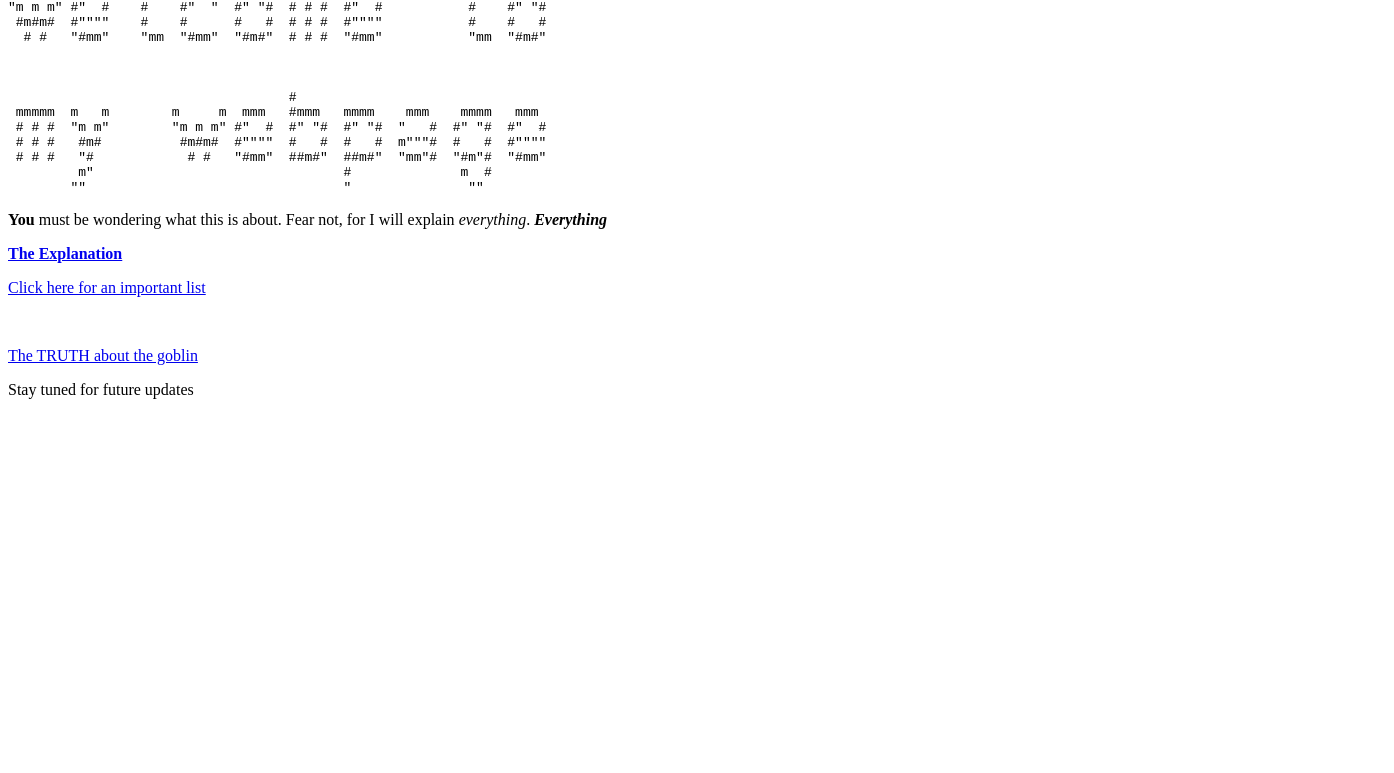
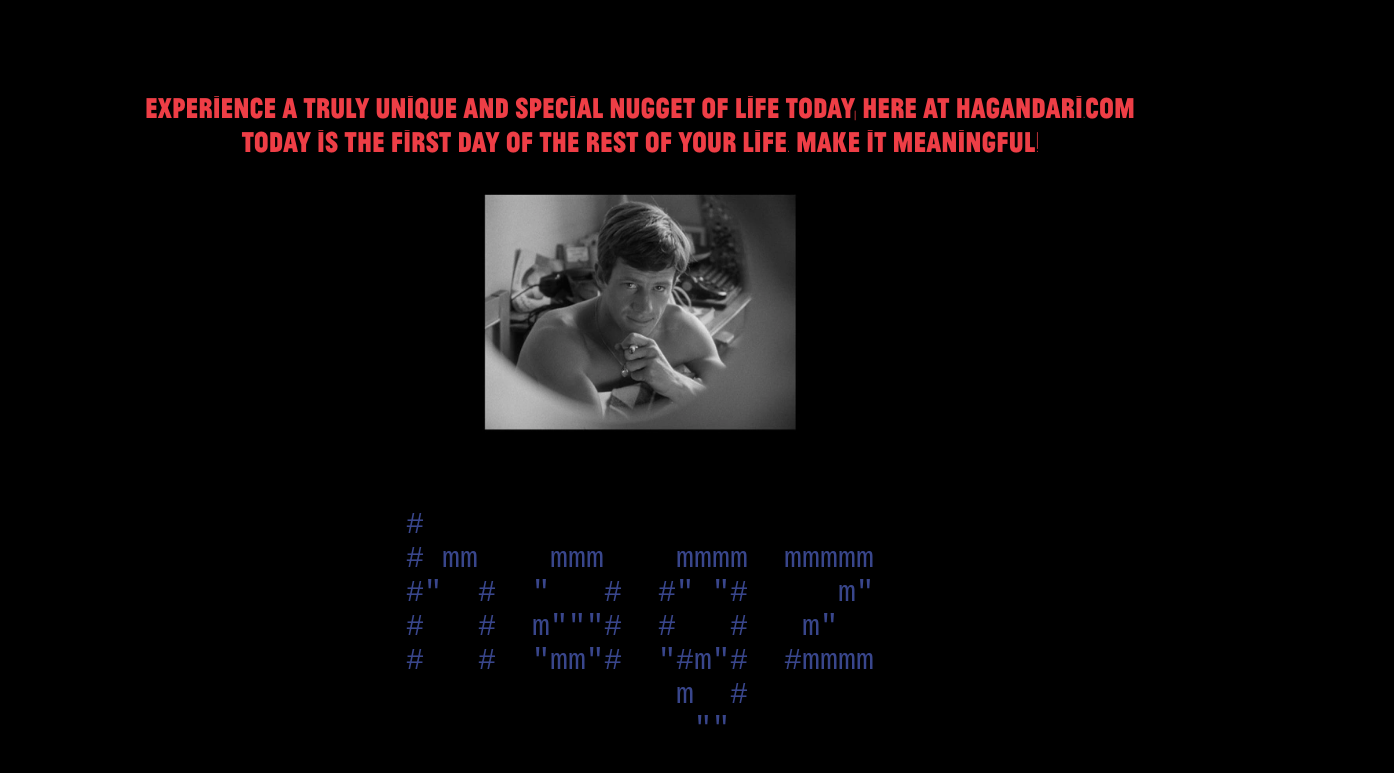
Before and after one commit to rohitbams/My-First-Website, a plain HTML site: page index.html in a window 1280 px wide. Shown: the part 280-1053 px from the top of the page, 1394 px wide, since content can reach past the window. Before the commit the page ends 800 px from the top, so only its background shows below. Drawn offline with Linux system fonts and the light colour scheme.

Commit message:
add new font, images, color, design

```diff
--- /dev/null
+++ b/css/style.css
@@ -0,0 +1,57 @@
+
+@font-face {
+	font-family: jlg-Bold;
+		src: url(jeanlucweb-bold.eot);
+		src: local(jeanlucweb-bold.eot),
+url("jeanlucweb-bold.woff")
+format("woff"), url("jeanlucweb-bold.otf") format("opentype"),
+url("jeanlucweb-bold#webfontup15foyj") format("svg");
+}
+
+@font-face {
+	font-family: jlg-Thin;
+		src: url(jeanlucweb-thin.eot);
+		src: local(jeanlucweb-thin.eot),
+url("jeanlucweb-thin.woff")
+format("woff"), url("jeanlucweb-thin.otf") format("opentype"),
+url("jeanlucweb-thin#webfontdsa4toug") format("svg");
+}
+
+
+#header,
+.blue {
+color: rgb(57,70,140);
+}
+
+#header {
+font-family: jlg-Bold;
+font-size: 150px;
+}
+
+body {
+text-align: center;
+background-color: black;
+color: rgb(238,62,70);
+font-family: jlg-Thin, verdana, sans-serif;
+font-size: 30px;
+}
+
+.red {
+color: rgb(238,62,70);
+}
+
+
+.white,
+.link {
+color: white;
+}
+
+.belmondo {
+object-position: 50%, 25%;
+height: 250px;
+width: auto;
+}
+
+.vcat {
+object-position: left 10px top 30px;
+}
--- /dev/null
+++ b/css/stylesheet.css
@@ -0,0 +1,23 @@
+@charset "UTF-8";
+
+
+/* @font-face declarations */
+
+@font-face {
+	font-family: 'JeanLucWeb-Bold';
+		src: url('jeanlucweb-bold.eot');
+		src: local('☺'), url("jeanlucweb-bold.woff") format("woff"), url("jeanlucweb-bold.otf") format("opentype"), url("jeanlucweb-bold#webfontup15foyj") format("svg");
+}
+
+@font-face {
+	font-family: 'JeanLucWeb-Thin';
+		src: url('jeanlucweb-bold.eot');
+		src: local('☺'), url("jeanlucweb-thin.woff") format("woff"), url("jeanlucweb-thin.otf") format("opentype"), url("jeanlucweb-thin#webfontdsa4toug") format("svg");
+}
+
+
+/*
+The Jean-Luc typeface was designed and made by Atelier Carvalho Bernau on the occasion of the 80th birthday of Jean-Luc Godard. It is available free of charge from http://www.carvalho-bernau.com/jlg/
+
+Jean-Luc typeface Copyright (c) 2010 Atelier Carvalho Bernau
+*/
--- a/index.html
+++ b/index.html
@@ -3,14 +3,17 @@
 <head>
 <meta charset="utf-8">
 <title>My First Website!</title>
+<link rel="stylesheet" href="./css/style.css">
 </head>
 
 <body>
-<h1>Welcome, hagz.</h1>
-<p>This is the first day of the rest of your life. make sure you make it
-meaningful!</p>
+<h1 id="header">Welcome, hagz.</h1>
+<p>Experience a truly unique and special nugget of life today, here at hagandari.com <br> Today
+is the first day of the rest of your life. Make it meaningful!</p>
 
-<p>
+<img class="belmondo" src="./images/breathless.jpg" alt="jean paul belmondo still from the film Breathless
+(1960)">
+<div class="blue">
 <pre>
 
  #
@@ -21,9 +24,8 @@ meaningful!</p>
                 m  #
                  ""
 </pre>
-</p>
-
-<p>
+</div>
+<div class="ascii">
 <pre>
                ""#                                         m
 m     m  mmm     #     mmm    mmm   mmmmm   mmm          mm#mm   mmm
@@ -31,8 +33,9 @@ m     m  mmm     #     mmm    mmm   mmmmm   mmm          mm#mm   mmm
  #m#m#  #""""    #    #      #   #  # # #  #""""           #    #   #
   # #   "#mm"    "mm  "#mm"  "#m#"  # # #  "#mm"           "mm  "#m#"
 
+</pre></div>
 
-
+<div class="red"><pre>
                                     #
  mmmmm  m   m        m     m  mmm   #mmm   mmmm    mmm    mmmm   mmm
  # # #  "m m"        "m m m" #"  #  #" "#  #" "#  "   #  #" "#  #"  #
@@ -41,21 +44,24 @@ m     m  mmm     #     mmm    mmm   mmmmm   mmm          mm#mm   mmm
          m"                                #              m  #
         ""                                 "               ""
 </pre>
-</p>
+</div>
+<div class="vcat"><img src="./images/catgif2.gif" alt="animated pink cat git">
+</div>
 
-	<p><strong>You</strong> must be wondering what this is about. Fear not,
-for I will explain <em>everything</em>. <strong><em>Everything</em></strong>
+	<p><strong>You</strong> must be wondering what this is all about.<br/> Fear not,
+for I will explain everything.<br> <strong><em>Everything</em></strong>
   </p>
   <p>
-  <a href="./pages/about.html"><strong>The Explanation</strong> </a>
-  </p>
-  <p>
-  <a href="./pages/lists.html">Click here for an important list</a>
-  </p>
-  <br>
-  <p><a href="./pages/goblin.html">The TRUTH about the goblin</a>
-  </p>
-	<p>Stay tuned for future updates</p>
+Click the following links to begin to understand.
+<br>
+<br>
+<ul>
+<li>  <a class="link" href="./pages/about.html"><strong>The Explanation</strong> </a></li>
+<li>  <a class="link" href="./pages/lists.html">Click here for an important list</a></li>
+<li><a class="link" href="./pages/goblin.html">The TRUTH about the goblin</a></li>
+	<p class="blue">Stay tuned for future updates</p>
+<img class="belmondo" src="./images/400b.jpg" alt="still from the film the 400 blows
+(1959)">
 
  </body>
 </html>
```
Also changed, not shown: css/jeanlucweb-bold.otf (added), css/jeanlucweb-bold.svg (added), css/jeanlucweb-bold.woff (added), css/jeanlucweb-thin.otf (added), css/jeanlucweb-thin.svg (added), css/jeanlucweb-thin.woff (added), images/400b.jpg (added), images/breathless.jpg (added), images/catgif1.gif (added), images/catgif2.gif (added), images/vwgif1.gif (added), 2 other files.
